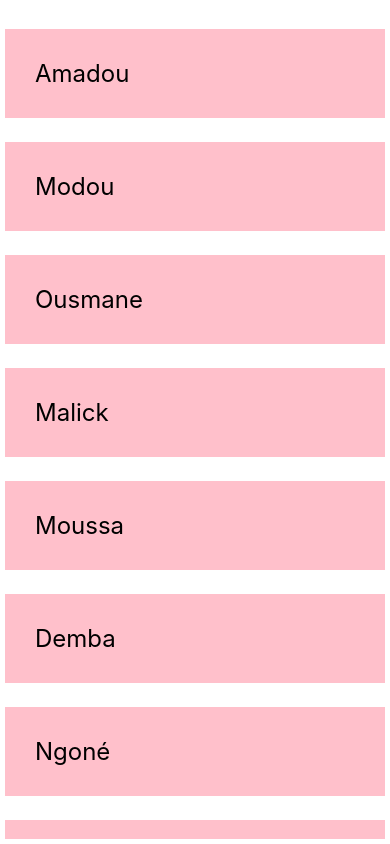
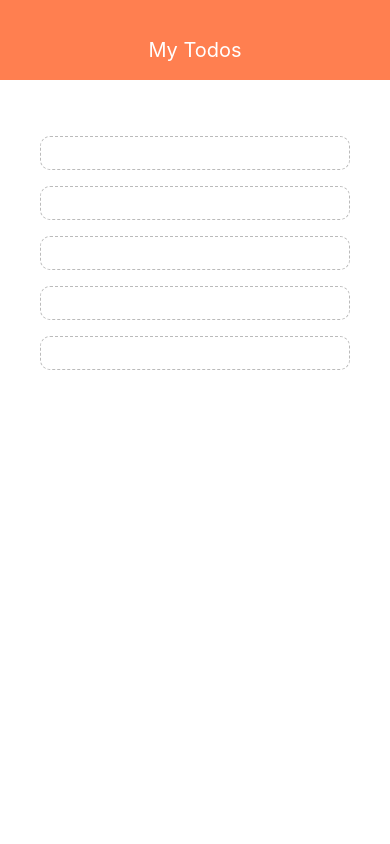
Before and after one commit to gayetalib/projet-test-React-Native, a React Native app: screen / in a window 390 px wide. Built offline with nearby package versions, Linux system fonts and the light colour scheme.

Commit message:
Todo App

```diff
--- a/App.js
+++ b/App.js
@@ -2,48 +2,33 @@ import { StatusBar } from 'expo-status-bar';
 import React from 'react';
 import {useState } from "react";
 import { StyleSheet, Text, View, Button, TextInput, ScrollView, FlatList, TouchableOpacity } from 'react-native';
+import Header from './components/Header';
+import Todos from './components/Todos';
 
 export default function App() {
 
- const [person, setPerson] = useState([
-   {name: 'Amadou', key: '1'},
-   {name: 'Modou', key: '2'},
-   {name: 'Ousmane', key: '3'},
-   {name: 'Malick', key: '4'},
-   {name: 'Moussa', key: '5'},
-   {name: 'Demba', key: '6'},
-   {name: 'Ngoné', key: '7'},
-   {name: 'Adja', key: '8'}
+ const [todos, setTodos] = useState([
+   {text: 'Start project', key: '1'},
+   {text: 'Do the modelisation', key: '2'},
+   {text: 'Create github repo', key: '3'},
+   {text: 'Code every day', key: '4'},
+   {text: 'Publish the project', key: '5'},
  ]);
-
- const handle = (key) => {
-    setPerson((prevPerson) => {
-        return prevPerson.filter(person => person.key != key)
-    })
- }
 
 
   return (
     <View style={styles.container}>
-      <FlatList
-        data={person}
-        renderItem = {({item}) => (
-          <TouchableOpacity onPress={() => handle(item.key)}>
-             <Text style={styles.item}>{item.name}</Text>
-          </TouchableOpacity>
-        )}
-
-      />
-      <ScrollView>
-          {/* {
-            person.map((item) => (
-                <View>
-                    <Text style={styles.item}>{item.name}</Text>
-                </View>
-              )
-            )
-          } */}
-        </ScrollView>
+         <Header/>
+         <View style={styles.content}>
+            <View style={styles.list}>
+                <FlatList
+                   data={todos}
+                   renderItem={({item}) => (
+                      <Todos item={item} />
+                   )}
+                />
+            </View>
+         </View>
     </View>
   );
 }
@@ -52,12 +37,8 @@ const styles = StyleSheet.create({
   container: {
     flex: 1,
     backgroundColor: 'white',
-    padding: 5
   },
-  item: {
-    marginTop: 24,
-    padding: 30,
-    backgroundColor: 'pink',
-    fontSize: 24
+  content: {
+    padding: 40
   }
 });
--- /dev/null
+++ b/components/Header.js
@@ -0,0 +1,24 @@
+import React, { Component } from 'react'
+import { View, StyleSheet,Text } from 'react-native'
+
+export default function Header () {
+    return (
+        <View style={styles.header}>
+            <Text style={styles.title}>My Todos</Text>
+        </View>
+    )
+}
+
+const styles = StyleSheet.create({
+   header: {
+       height: 80,
+       paddingTop: 38,
+       backgroundColor: 'coral'
+   },
+   title: {
+       textAlign: "center",
+       color: 'white',
+       fontSize: 20
+
+   }
+});
--- /dev/null
+++ b/components/Todos.js
@@ -0,0 +1,22 @@
+import React from 'react'
+import { View, TouchableOpacity, Text, StyleSheet} from 'react-native'
+
+export default function Todos(item) {
+    return (
+        <TouchableOpacity>
+            <Text style={styles.item}>{item.text}</Text>
+        </TouchableOpacity>
+    )
+}
+
+const styles = StyleSheet.create({
+   item: {
+       padding: 16,
+       marginTop: 16,
+       borderColor: '#bbb',
+       borderWidth: 1,
+       borderStyle: 'dashed',
+       borderRadius:10,
+       color: 'red'
+   }
+})
```
